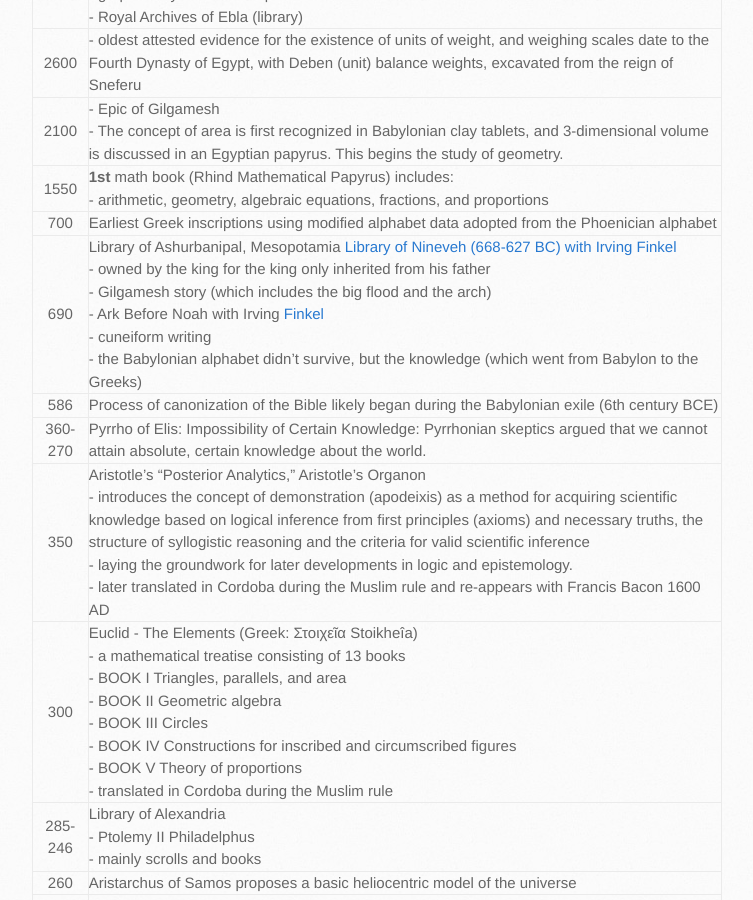
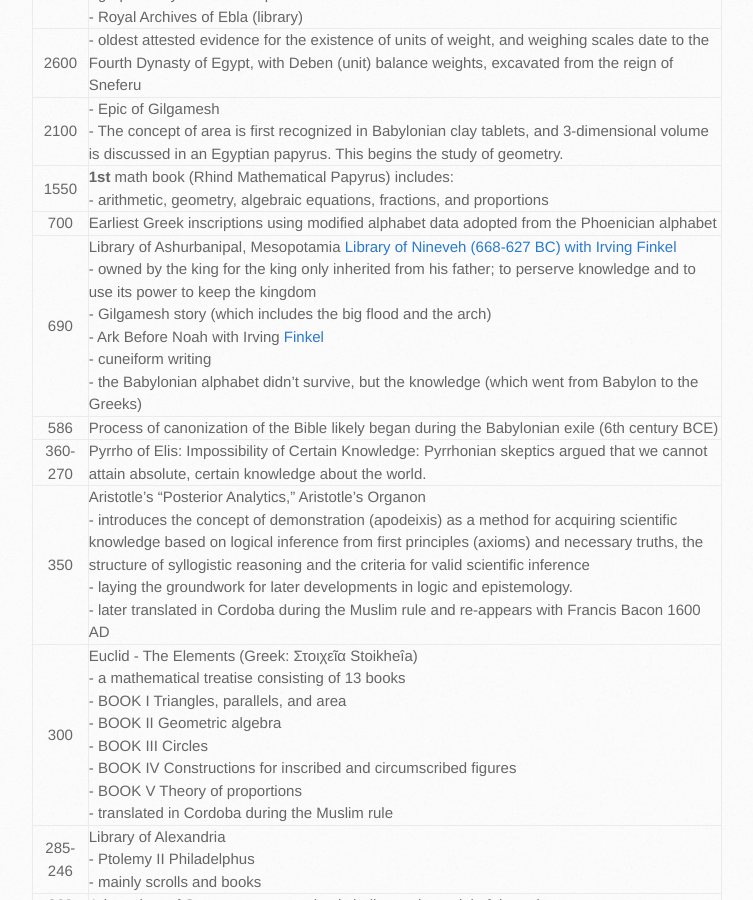
Before and after one commit to trumpfheller/trumpfheller.github.io, a Jekyll site: the page built from epistemologicalTree.md, in a window 1280 px wide and 900 px high, scrolled down 1034 px. Shown: the whole window, without its empty margins (128-881 px from the left). Built offline with Jekyll 4.4.1, drawn with Linux system fonts in a browser that asks for light colours.

Commit message:
Update epistemologicalTree.md

```diff
--- a/epistemologicalTree.md
+++ b/epistemologicalTree.md
@@ -29,7 +29,7 @@
 | 2100 | - Epic of Gilgamesh<br>- The concept of area is first recognized in Babylonian clay tablets, and 3-dimensional volume is discussed in an Egyptian papyrus. This begins the study of geometry. |
 | 1550 | **1st** math book (Rhind Mathematical Papyrus) includes:<br>- arithmetic, geometry, algebraic equations, fractions, and proportions |
 | 700 | Earliest Greek inscriptions using modified alphabet data adopted from the Phoenician alphabet |
-| 690 | Library of Ashurbanipal, Mesopotamia [Library of Nineveh (668-627 BC) with Irving Finkel](https://www.youtube.com/live/Ls9JkxFEB9g) <br> - owned by the king for the king only inherited from his father<br> - Gilgamesh story (which includes the big flood and the arch)<br> - Ark Before Noah with Irving [Finkel](https://youtu.be/s_fkpZSnz2I?si=e-UB304xbIPUhBA1) <br> - cuneiform writing <br> - the Babylonian alphabet didn't survive, but the knowledge (which went from Babylon to the Greeks) |
+| 690 | Library of Ashurbanipal, Mesopotamia [Library of Nineveh (668-627 BC) with Irving Finkel](https://www.youtube.com/live/Ls9JkxFEB9g) <br> - owned by the king for the king only inherited from his father; to perserve knowledge and to use its power to keep the kingdom<br> - Gilgamesh story (which includes the big flood and the arch)<br> - Ark Before Noah with Irving [Finkel](https://youtu.be/s_fkpZSnz2I?si=e-UB304xbIPUhBA1) <br> - cuneiform writing <br> - the Babylonian alphabet didn't survive, but the knowledge (which went from Babylon to the Greeks) |
 | 586 | Process of canonization of the Bible likely began during the Babylonian exile (6th century BCE) |
 | 360-270 | Pyrrho of Elis:  Impossibility of Certain Knowledge: Pyrrhonian skeptics argued that we cannot attain absolute, certain knowledge about the world.
 | 350 | Aristotle's "Posterior Analytics," Aristotle's Organon<br>- introduces the concept of demonstration (apodeixis) as a method for acquiring scientific knowledge based on logical inference from first principles (axioms) and necessary truths, the structure of syllogistic reasoning and the criteria for valid scientific inference<br>- laying the groundwork for later developments in logic and epistemology.<br>- later translated in Cordoba during the Muslim rule and re-appears with Francis Bacon 1600 AD |
```
